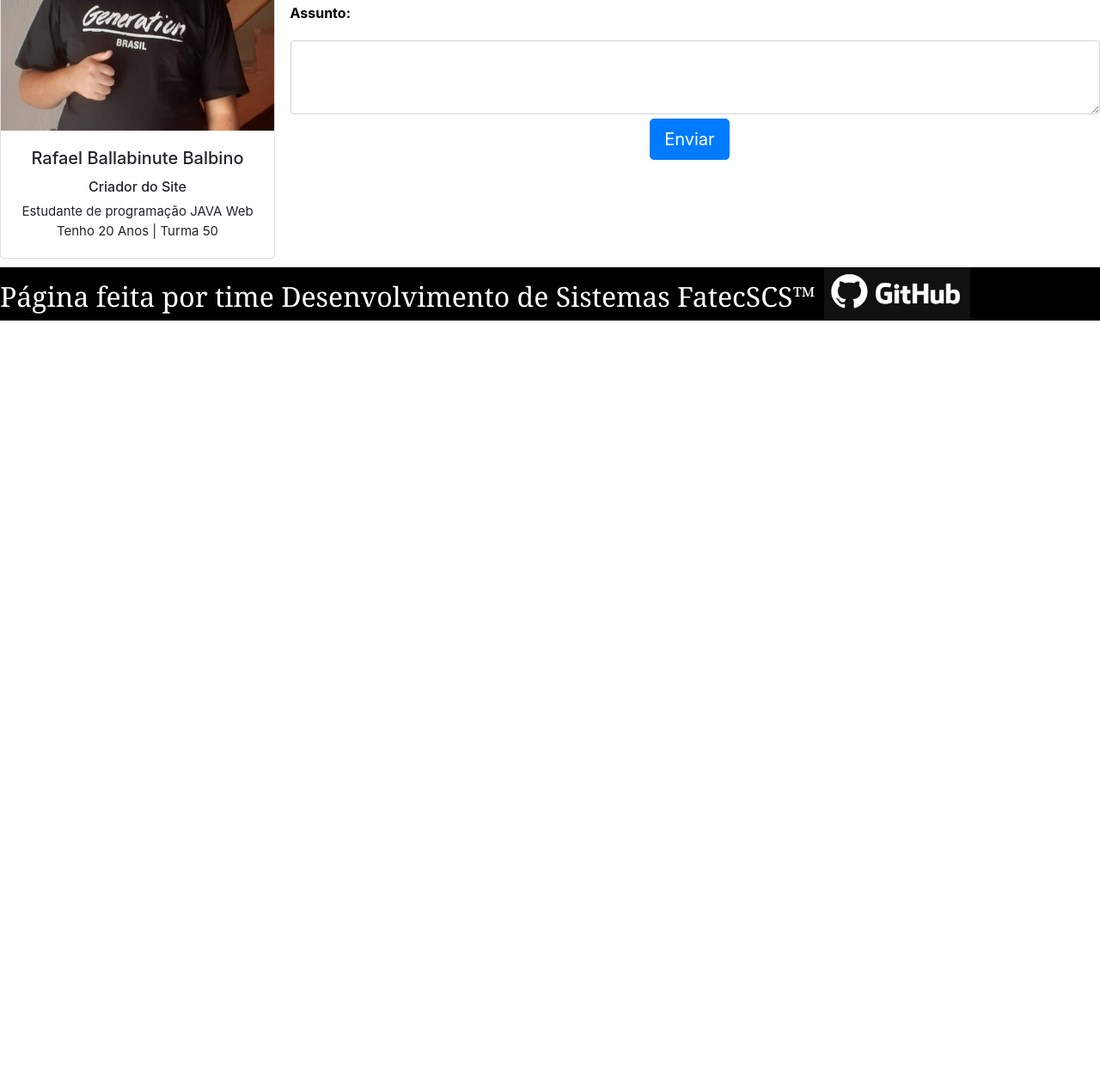
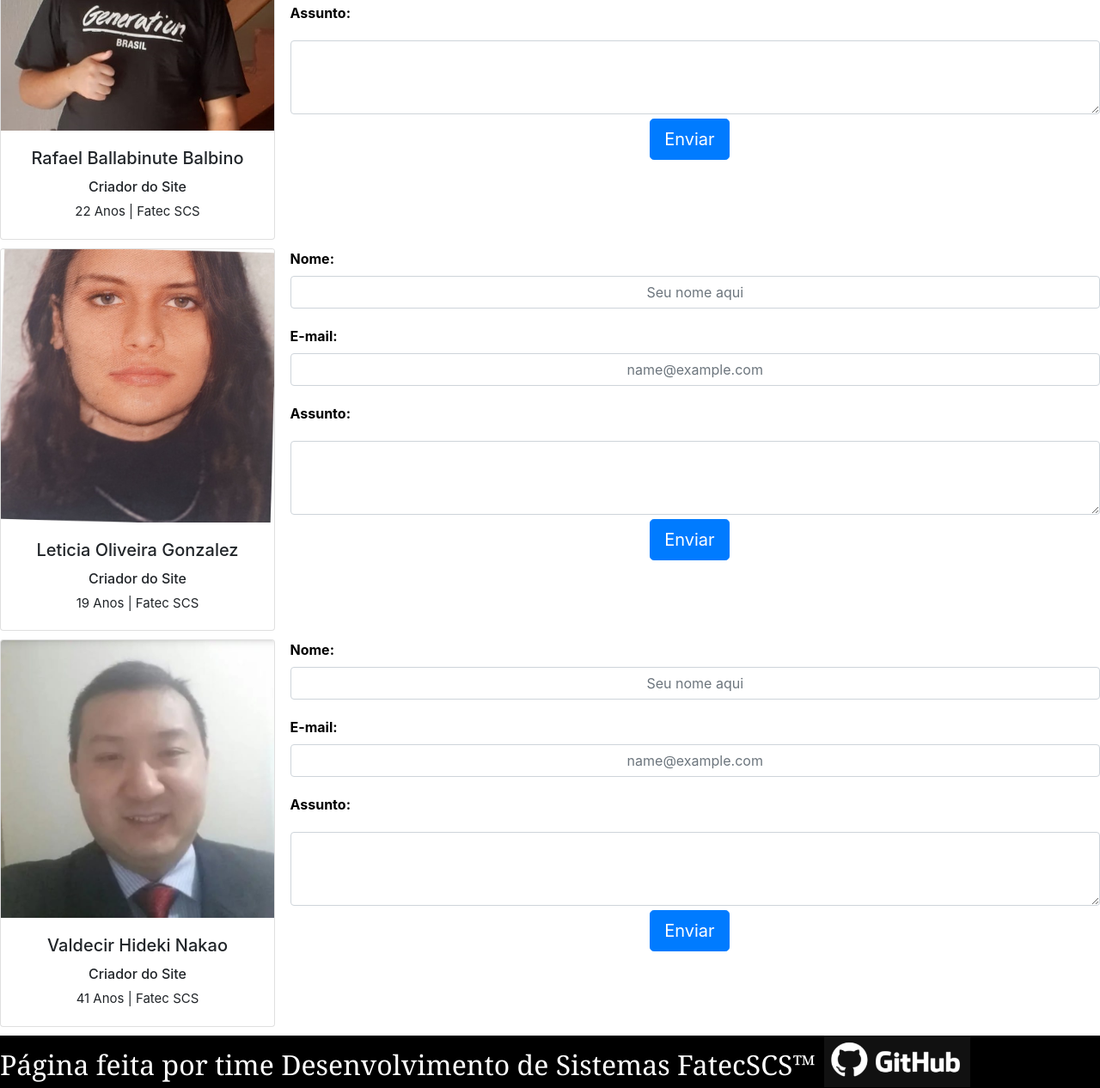
Before and after one commit to BrunSpiegel/site-de-redes, a plain HTML site: page contato.html in a window 1280 px wide. Shown: the part 1237-2503 px from the top of the page at 86% size. Before the commit the page ends 1610 px from the top, so only its background shows below. Drawn offline with nearby package versions, Linux system fonts and the light colour scheme.

Commit message:
adicionando contatos

```diff
--- a/contato.html
+++ b/contato.html
@@ -8,7 +8,7 @@
 integrity="sha384-zCbKRCUGaJDkqS1kPbPd7TveP5iyJE0EjAuZQTgFLD2ylzuqKfdKlfG/eSrtxUkn"
 crossorigin="anonymous">
 <link rel="stylesheet" href="assets/css/styles.css">
-<link rel="icon" href="assets/img/EuIcon.PNG">
+<link rel="icon" href="assets/img/desktop-icon.png">
 </head>
 <body>
 
@@ -124,8 +124,7 @@ crossorigin="anonymous">
        <div class="card-body">
       <h5 class="card-title" style="text-align:center">Rafael Ballabinute Balbino</h5>
       <h6 class="card-text" style="text-align:center">Criador do Site</h6>
-      <p class="card-text" style="text-align:center; font-size: 15px;">Estudante de programação JAVA Web
-          Tenho 20 Anos | Turma 50 </p>
+      <p class="card-text" style="text-align:center; font-size: 15px;"> 22 Anos | Fatec SCS </p>
      </div>
     </div>
   </div>
@@ -157,7 +156,90 @@ crossorigin="anonymous">
       </form>
     </div>
     <div class="col-1"></div>
+</div>
+<div class="row">
+    <div class="col-3">
+      <!-- Card -->
+      <div>
+       <div class="card" style="width: 20rem; justify-items: center; margin-bottom: 10px;">
+      <img src="assets/img/Leticia.jpg" class="card-img-top" alt="Rafael Ballabinute Balbino">
+       <div class="card-body">
+      <h5 class="card-title" style="text-align:center">Leticia Oliveira Gonzalez</h5>
+      <h6 class="card-text" style="text-align:center">Criador do Site</h6>
+      <p class="card-text" style="text-align:center; font-size: 15px;"> 19 Anos | Fatec SCS </p>
+     </div>
+    </div>
   </div>
+    <!-- Card -->
+    </div>
+    <div class="col-9">
+      <form>
+        <div class="form-group divCenter" style="margin-bottom: 5px; margin-left: 10px;">
+          <label for="nome" class="fontBold">Nome:</label>
+          <input type="nome" class="form-control" id="nome" placeholder="Seu nome aqui"
+          onkeyup="validarNome()" style="text-align:center; margin-bottom: 20px;">
+        </div>
+        <div id="txtNome"></div>
+        <div class="form-group divCenter" style="margin-bottom: 5px; margin-left: 10px;">
+          <label for="email" class="fontBold">E-mail:</label>
+          <input type="email" class="form-control" id="email"
+          aria-describedby="emailHelp" placeholder="name@example.com" onkeyup="validarEmail()"
+          style="text-align:center; margin-bottom: 20px;">
+        </div>
+        <div id="txtEmail"></div>
+        <div class="form-group divCenter" style="margin-bottom: 5px; margin-left: 10px;">
+          <label for="assunto" class="fontBold" style="text-align:center; margin-bottom: 20px;">
+           Assunto:</label>
+          <textarea class="form-control" id="assunto" rows="3" onkeyup="validarAssunto()"></textarea>
+        </div>
+        <div id="txtAssunto"></div>
+      <button type="submit" class="btn btn-primary btn-lg" style="margin-left: 45%;"
+      onclick="enviar()">Enviar</button>
+      </form>
+    </div>
+    <div class="col-1"></div>
+</div>
+<div class="row">
+    <div class="col-3">
+      <!-- Card -->
+      <div>
+       <div class="card" style="width: 20rem; justify-items: center; margin-bottom: 10px;">
+      <img src="assets/img/val 2.jpg" class="card-img-top" alt="Rafael Ballabinute Balbino">
+       <div class="card-body">
+      <h5 class="card-title" style="text-align:center">Valdecir Hideki Nakao</h5>
+      <h6 class="card-text" style="text-align:center">Criador do Site</h6>
+      <p class="card-text" style="text-align:center; font-size: 15px;"> 41 Anos | Fatec SCS </p>
+     </div>
+    </div>
+  </div>
+    <!-- Card -->
+    </div>
+    <div class="col-9">
+      <form>
+        <div class="form-group divCenter" style="margin-bottom: 5px; margin-left: 10px;">
+          <label for="nome" class="fontBold">Nome:</label>
+          <input type="nome" class="form-control" id="nome" placeholder="Seu nome aqui"
+          onkeyup="validarNome()" style="text-align:center; margin-bottom: 20px;">
+        </div>
+        <div id="txtNome"></div>
+        <div class="form-group divCenter" style="margin-bottom: 5px; margin-left: 10px;">
+          <label for="email" class="fontBold">E-mail:</label>
+          <input type="email" class="form-control" id="email"
+          aria-describedby="emailHelp" placeholder="name@example.com" onkeyup="validarEmail()"
+          style="text-align:center; margin-bottom: 20px;">
+        </div>
+        <div id="txtEmail"></div>
+        <div class="form-group divCenter" style="margin-bottom: 5px; margin-left: 10px;">
+          <label for="assunto" class="fontBold" style="text-align:center; margin-bottom: 20px;">
+           Assunto:</label>
+          <textarea class="form-control" id="assunto" rows="3" onkeyup="validarAssunto()"></textarea>
+        </div>
+        <div id="txtAssunto"></div>
+      <button type="submit" class="btn btn-primary btn-lg" style="margin-left: 45%;"
+      onclick="enviar()">Enviar</button>
+      </form>
+    </div>
+    <div class="col-1"></div>
 </div>
 <!-- Form -->
 
```
Also changed, not shown: assets/img/Leticia.jpg (added), assets/img/val 1.jpg (added), assets/img/val 2.jpg (added).
